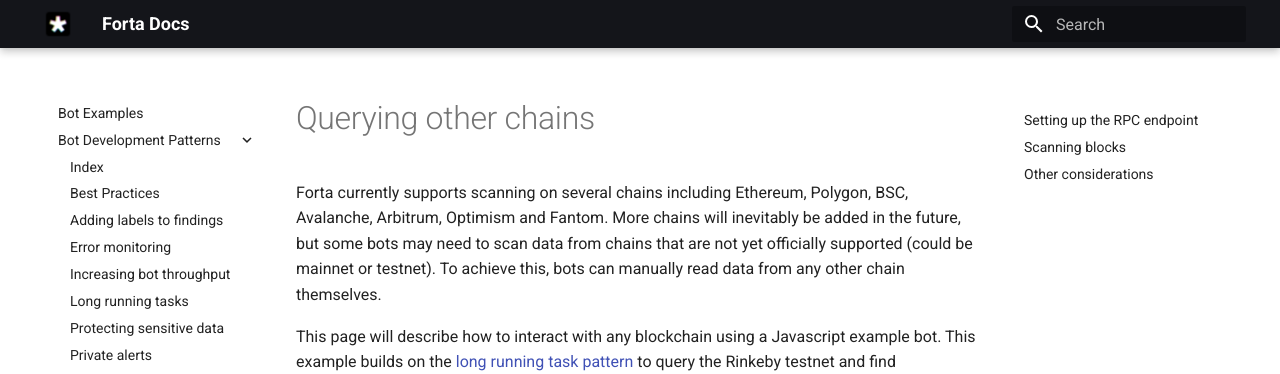
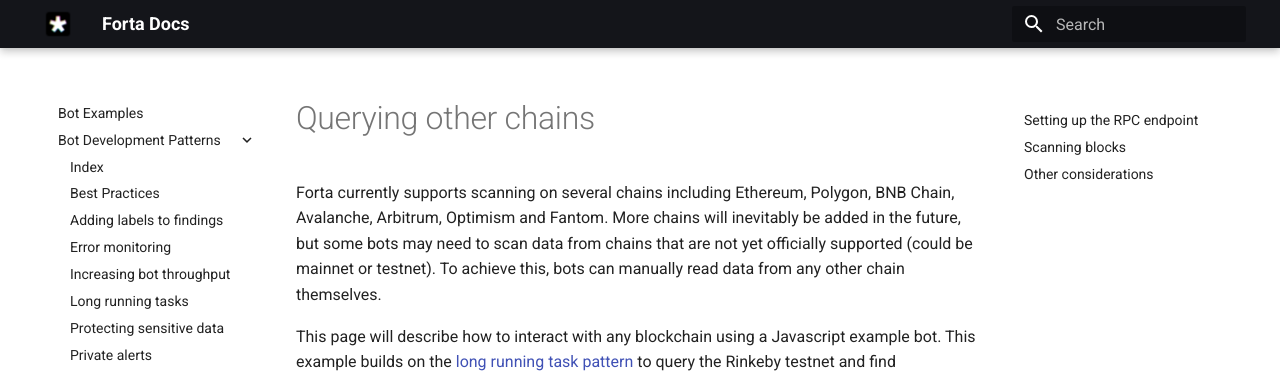
Before and after one commit to forta-network/docs, an MkDocs documentation site: the page built from docs/querying-chains.md, in a window 1280 px wide and 900 px high. Shown: the top 374 px of the window. Built offline with MkDocs 1.6.1 and Material for MkDocs 9.7.7, drawn with Linux system fonts in a browser that asks for light colours; some of the changed text lies outside the part shown.

Commit message:
Update Querying other chains  doc

```diff
--- a/docs/querying-chains.md
+++ b/docs/querying-chains.md
@@ -1,6 +1,6 @@
 # Querying other chains
 
-Forta currently supports scanning on several chains including Ethereum, Polygon, BSC, Avalanche, Arbitrum, Optimism and Fantom. More chains will inevitably be added in the future, but some bots may need to scan data from chains that are not yet officially supported (could be mainnet or testnet). To achieve this, bots can manually read data from any other chain themselves.
+Forta currently supports scanning on several chains including Ethereum, Polygon, BNB Chain, Avalanche, Arbitrum, Optimism and Fantom. More chains will inevitably be added in the future, but some bots may need to scan data from chains that are not yet officially supported (could be mainnet or testnet). To achieve this, bots can manually read data from any other chain themselves.
 
 This page will describe how to interact with any blockchain using a Javascript example bot. This example builds on the [long running task pattern](long-running-tasks.md) to query the Rinkeby testnet and find transactions with high gas usage. The complete code for this example can be found [here](https://github.com/forta-network/forta-bot-examples/tree/master/querying-other-chains-js).
 
```
Also changed, not shown: other parts of docs/querying-chains.md (+1 -1 lines).
